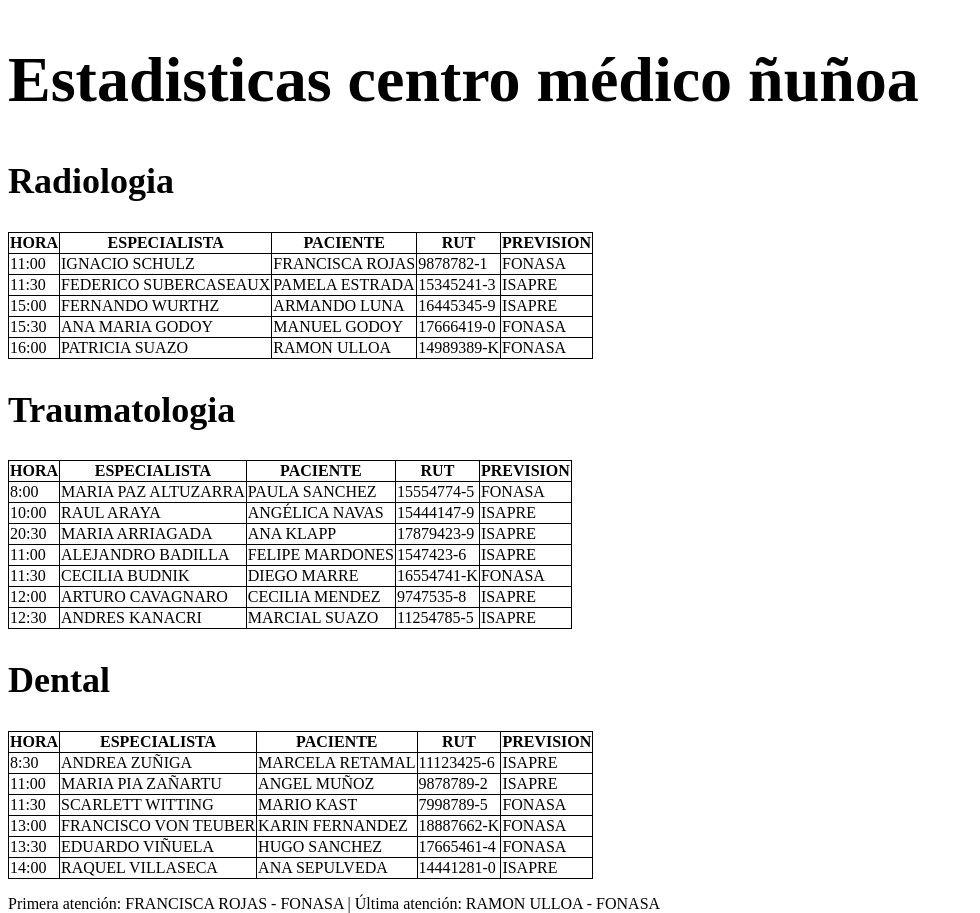
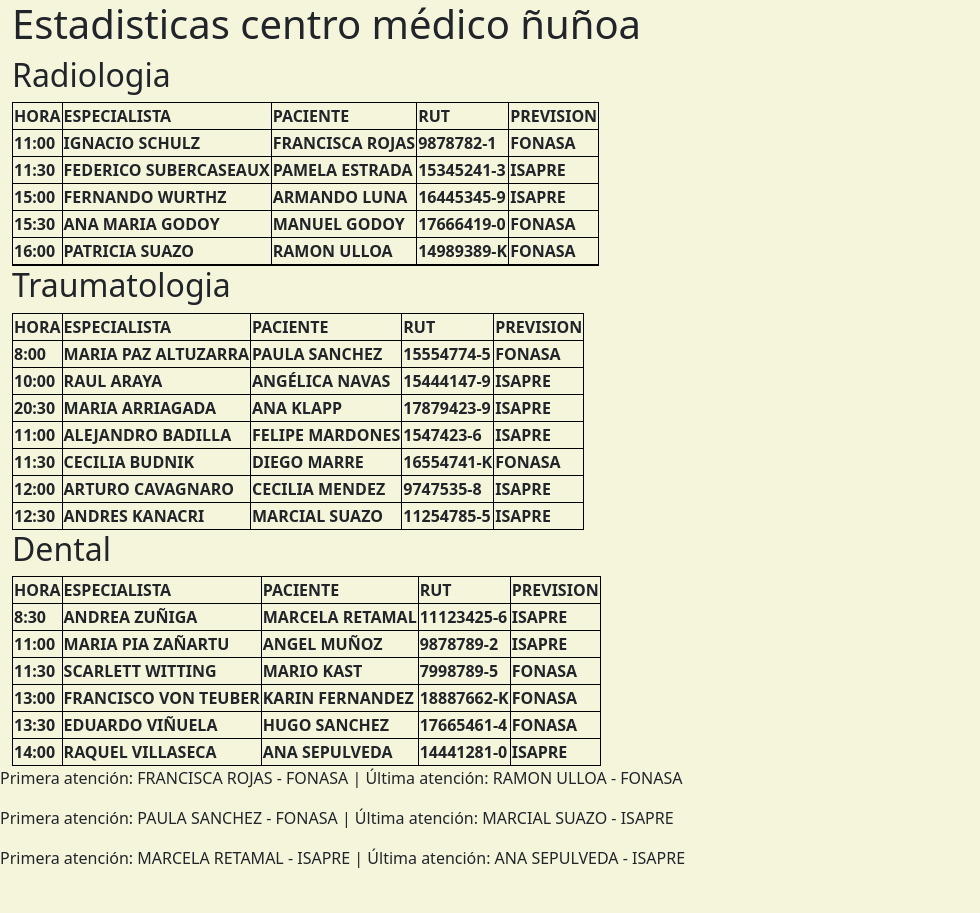
Before and after one commit to valeriatorrealba/Uso-basico-de-arrays-y-objetos, a plain HTML site: page index.html in a window 1280 px wide. Shown: the top 913 px of the page, without its empty margins (0-980 px from the left). After the commit the page ends 886 px from the top, so only its background shows below. Drawn offline with nearby package versions, Linux system fonts and the light colour scheme.

Commit message:
arreglo de stylos

```diff
--- /dev/null
+++ b/assets/css/style.css
@@ -0,0 +1,9 @@
+body{
+    background-color: beige;
+}
+
+table, th, td {
+    border: 1px solid black;
+    border-collapse: collapse;
+    font-weight: bold;
+}
--- a/assets/js/script.js
+++ b/assets/js/script.js
@@ -39,7 +39,7 @@
                     PREVISION: "FONASA"
                     }
                     ]
-document.write(`<p></p>Primera atención: ${radiologia[0].PACIENTE} - ${radiologia[0].PREVISION} | Última atención: ${radiologia[radiologia.length-1].PACIENTE} - ${radiologia[radiologia.length-1].PREVISION} </p>`);
+document.write(`<p>Primera atención: ${radiologia[0].PACIENTE} - ${radiologia[0].PREVISION} | Última atención: ${radiologia[radiologia.length-1].PACIENTE} - ${radiologia[radiologia.length-1].PREVISION} </p>`);
 
 let traumatologia = [   {HORA: "8:00",
                         ESPECIALISTA: "MARIA PAZ ALTUZARRA",
@@ -128,8 +128,8 @@
 var textoFila = "<tr><th>HORA</th><th>ESPECIALISTA</th><th>PACIENTE</th><th>RUT</th><th>PREVISION</th></tr>";
 
 for (var i= 0; i < radiologia.length; i++){
-    textoFila+= `<tr>
-                <td>${radiologia[i].HORA}</td>
+    textoFila+= `<tr">
+                <td >${radiologia[i].HORA}</td>
                 <td>${radiologia[i].ESPECIALISTA}</td>
                 <td>${radiologia[i].PACIENTE}</td>
                 <td>${radiologia[i].RUT}</td>
@@ -142,7 +142,7 @@
 var textoFila2 = "<tr><th>HORA</th><th>ESPECIALISTA</th><th>PACIENTE</th><th>RUT</th><th>PREVISION</th></tr>";
 for (var i= 0; i < traumatologia.length; i++){
     textoFila2+= `<tr>
-                <td>${traumatologia[i].HORA}</td>
+                <td >${traumatologia[i].HORA}</td>
                 <td>${traumatologia[i].ESPECIALISTA}</td>
                 <td>${traumatologia[i].PACIENTE}</td>
                 <td>${traumatologia[i].RUT}</td>
--- a/index.html
+++ b/index.html
@@ -3,15 +3,13 @@
 <head>
     <meta charset="UTF-8">
     <meta name="viewport" content="width=device-width, initial-scale=1.0">
+    <meta name="author" content="Valeria Torrealba">
+    <link href="https://cdn.jsdelivr.net/npm/bootstrap@5.3.2/dist/css/bootstrap.min.css" rel="stylesheet" integrity="sha384-T3c6CoIi6uLrA9TneNEoa7RxnatzjcDSCmG1MXxSR1GAsXEV/Dwwykc2MPK8M2HN" crossorigin="anonymous">
+    <link rel="stylesheet" href="assets/css/style.css">
     <title>Centro Médico Ñuñoa</title>
-    <style>
-        table, th, td { border: 1px solid black;
-                        border-collapse: collapse;
-                        }
-    </style>
-
 </head>
 <body>
+    <div class="container-fluid">
         <h1 id="titulo"></h1>
         <h2 id="atencionRadiologia"></h2>
         <table id="tabla"></table>
@@ -19,12 +17,11 @@
         <table id="tabla2"></table>
         <h2 id="atencionDental"></h2>
         <table id="tabla3"></table>
+    </div>
 
 
-
-
-
-
+    <script src="https://cdn.jsdelivr.net/npm/bootstrap@5.3.2/dist/js/bootstrap.min.js" integrity="sha384-BBtl+eGJRgqQAUMxJ7pMwbEyER4l1g+O15P+16Ep7Q9Q+zqX6gSbd85u4mG4QzX+" crossorigin="anonymous"></script>
+    <script src="https://cdn.jsdelivr.net/npm/@popperjs/core@2.11.8/dist/umd/popper.min.js" integrity="sha384-I7E8VVD/ismYTF4hNIPjVp/Zjvgyol6VFvRkX/vR+Vc4jQkC+hVqc2pM8ODewa9r" crossorigin="anonymous"></script>
     <script src="assets/js/script.js"></script>
 </body>
 </html>
```
Also changed, not shown: 1 other file. Lines whose indentation alone changed are shown as unchanged.
